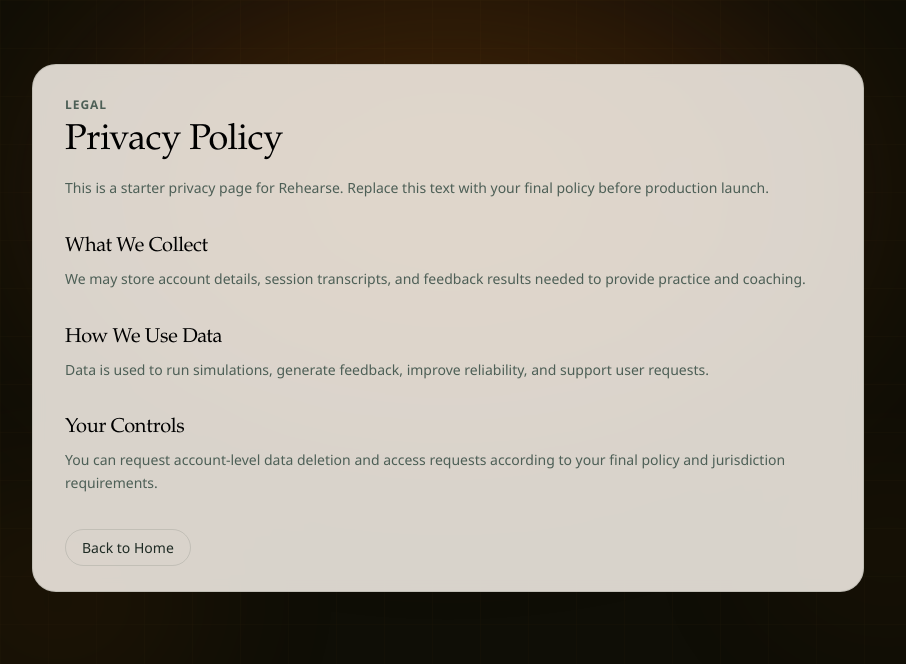
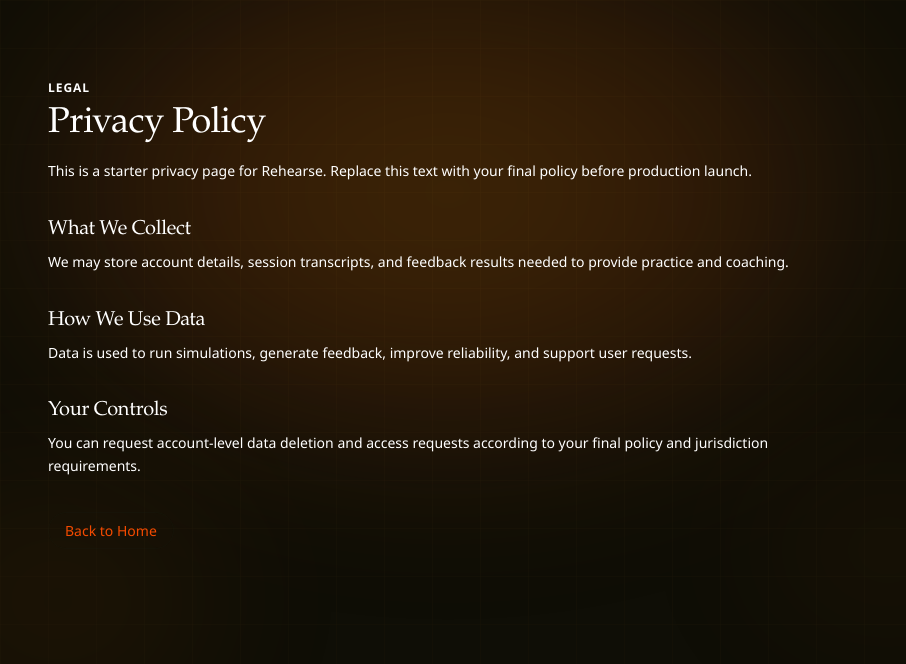
Before and after one commit to initysl/rehearse, a Next.js app in the folder client/: page /privacy in a window 1280 px wide. Shown: the top 664 px of the page, without its empty margins (192-1098 px from the left). Built offline with nearby package versions, Linux system fonts and the light colour scheme; no server answers.

Commit message:
refactor: Update styling and structure for Auth, Privacy, and Terms pages; remove unused global types

```diff
--- a/client/app/auth/page.tsx
+++ b/client/app/auth/page.tsx
@@ -24,7 +24,6 @@ import {
   useMeQuery,
   useRegisterMutation,
 } from '@/lib/hooks/use-auth';
-import { AiFillGoogleSquare } from 'react-icons/ai';
 import { FaGoogle } from 'react-icons/fa';
 
 type AuthMode = 'signin' | 'signup';
@@ -407,7 +406,8 @@ export default function AuthPage() {
               {isSubmitting ? (
                 <>
                   <FiLoader
-                    className='h-3.5 w-3.5 animate-spin rounded-full border-2 border-[#0f0e06]/30 border-t-[#0f0e06]'
+                    size={20}
+                    className='animate-spin rounded-full border-2 text-white border-[#0f0e06]/30 border-t-[#0f0e06]'
                     aria-hidden='true'
                   />
                 </>
@@ -439,7 +439,7 @@ export default function AuthPage() {
           {googleError ? (
             <p
               role='alert'
-              className='mt-3 inline-flex items-start gap-2 rounded-xl border border-rose-500/30 bg-rose-500/10 px-3 py-2 text-xs text-rose-200'
+              className='mt-3 inline-flex justify-center items-start gap-2 rounded-xl border border-rose-500/30 bg-rose-500/10 px-3 py-2 text-xs text-rose-200'
             >
               <FiAlertCircle className='mt-0.5 shrink-0' aria-hidden='true' />
               {googleError}
@@ -459,7 +459,7 @@ export default function AuthPage() {
           {authError ? (
             <p
               role='alert'
-              className='mt-4 inline-flex items-start gap-2 rounded-xl border border-rose-500/30 bg-rose-500/10 px-3 py-2 text-xs text-rose-200'
+              className='mt-4 inline-flex items-center gap-2 rounded-xl border border-rose-500/30 bg-rose-500/10 px-3 py-2 text-xs text-rose-200'
             >
               <FiAlertCircle className='mt-0.5 shrink-0' aria-hidden='true' />
               {formatError(authError)}
--- a/client/app/privacy/page.tsx
+++ b/client/app/privacy/page.tsx
@@ -1,36 +1,40 @@
-import Link from "next/link";
+import Link from 'next/link';
 
 export default function PrivacyPage() {
   return (
-    <main className="mx-auto min-h-screen w-full max-w-4xl px-4 py-16 sm:px-6 lg:px-8">
-      <div className="glass-panel rounded-3xl p-6 sm:p-8">
-        <p className="text-xs font-semibold uppercase tracking-[0.08em] text-(--ink-soft)">
+    <main className='mx-auto min-h-screen w-full max-w-4xl px-4 py-16 sm:px-6 lg:px-8 text-white'>
+      <div className='rounded-3xl p-4'>
+        <p className='text-xs font-semibold uppercase tracking-[0.08em]'>
           Legal
         </p>
-        <h1 className="mt-2 text-3xl sm:text-4xl">Privacy Policy</h1>
-        <p className="mt-4 text-sm leading-relaxed text-(--ink-soft)">
-          This is a starter privacy page for Rehearse. Replace this text with your final policy before production launch.
+        <h1 className='mt-2 text-3xl sm:text-4xl'>Privacy Policy</h1>
+        <p className='mt-4 text-sm leading-relaxed'>
+          This is a starter privacy page for Rehearse. Replace this text with
+          your final policy before production launch.
         </p>
 
-        <h2 className="mt-8 text-xl">What We Collect</h2>
-        <p className="mt-2 text-sm leading-relaxed text-(--ink-soft)">
-          We may store account details, session transcripts, and feedback results needed to provide practice and coaching.
+        <h2 className='mt-8 text-xl'>What We Collect</h2>
+        <p className='mt-2 text-sm leading-relaxed'>
+          We may store account details, session transcripts, and feedback
+          results needed to provide practice and coaching.
         </p>
 
-        <h2 className="mt-8 text-xl">How We Use Data</h2>
-        <p className="mt-2 text-sm leading-relaxed text-(--ink-soft)">
-          Data is used to run simulations, generate feedback, improve reliability, and support user requests.
+        <h2 className='mt-8 text-xl'>How We Use Data</h2>
+        <p className='mt-2 text-sm leading-relaxed'>
+          Data is used to run simulations, generate feedback, improve
+          reliability, and support user requests.
         </p>
 
-        <h2 className="mt-8 text-xl">Your Controls</h2>
-        <p className="mt-2 text-sm leading-relaxed text-(--ink-soft)">
-          You can request account-level data deletion and access requests according to your final policy and jurisdiction requirements.
+        <h2 className='mt-8 text-xl'>Your Controls</h2>
+        <p className='mt-2 text-sm leading-relaxed'>
+          You can request account-level data deletion and access requests
+          according to your final policy and jurisdiction requirements.
         </p>
 
-        <div className="mt-10">
+        <div className='mt-10'>
           <Link
-            href="/"
-            className="rounded-full border border-(--line-soft) px-4 py-2 text-sm font-medium text-foreground hover:bg-white"
+            href='/'
+            className='rounded-full border border-(--line-soft) px-4 py-2 text-sm font-medium text-orange-600 hover:bg-white'
           >
             Back to Home
           </Link>
--- a/client/app/terms/page.tsx
+++ b/client/app/terms/page.tsx
@@ -1,36 +1,40 @@
-import Link from "next/link";
+import Link from 'next/link';
 
 export default function TermsPage() {
   return (
-    <main className="mx-auto min-h-screen w-full max-w-4xl px-4 py-16 sm:px-6 lg:px-8">
-      <div className="glass-panel rounded-3xl p-6 sm:p-8">
-        <p className="text-xs font-semibold uppercase tracking-[0.08em] text-(--ink-soft)">
+    <main className='mx-auto min-h-screen w-full max-w-4xl px-4 py-16 sm:px-6 lg:px-8 text-white'>
+      <div className='rounded-3xl p-4'>
+        <p className='text-xs font-semibold uppercase tracking-[0.08em]'>
           Legal
         </p>
-        <h1 className="mt-2 text-3xl sm:text-4xl">Terms of Use</h1>
-        <p className="mt-4 text-sm leading-relaxed text-(--ink-soft)">
-          This is a starter terms page for Rehearse. Replace this text with your final legal terms before production launch.
+        <h1 className='mt-2 text-3xl sm:text-4xl'>Terms of Use</h1>
+        <p className='mt-4 text-sm leading-relaxed'>
+          This is a starter terms page for Rehearse. Replace this text with your
+          final legal terms before production launch.
         </p>
 
-        <h2 className="mt-8 text-xl">Acceptable Use</h2>
-        <p className="mt-2 text-sm leading-relaxed text-(--ink-soft)">
-          Use Rehearse lawfully and do not attempt to abuse, overload, reverse engineer, or disrupt the platform.
+        <h2 className='mt-8 text-xl'>Acceptable Use</h2>
+        <p className='mt-2 text-sm leading-relaxed'>
+          Use Rehearse lawfully and do not attempt to abuse, overload, reverse
+          engineer, or disrupt the platform.
         </p>
 
-        <h2 className="mt-8 text-xl">Accounts</h2>
-        <p className="mt-2 text-sm leading-relaxed text-(--ink-soft)">
-          You are responsible for keeping your account credentials secure and for all activity on your account.
+        <h2 className='mt-8 text-xl'>Accounts</h2>
+        <p className='mt-2 text-sm leading-relaxed'>
+          You are responsible for keeping your account credentials secure and
+          for all activity on your account.
         </p>
 
-        <h2 className="mt-8 text-xl">Service Changes</h2>
-        <p className="mt-2 text-sm leading-relaxed text-(--ink-soft)">
-          Features may change over time as we improve rehearsal quality and system reliability.
+        <h2 className='mt-8 text-xl'>Service Changes</h2>
+        <p className='mt-2 text-sm leading-relaxed'>
+          Features may change over time as we improve rehearsal quality and
+          system reliability.
         </p>
 
-        <div className="mt-10">
+        <div className='mt-10'>
           <Link
-            href="/"
-            className="rounded-full border border-(--line-soft) px-4 py-2 text-sm font-medium text-foreground hover:bg-white"
+            href='/'
+            className='rounded-full border border-(--line-soft) px-4 py-2 text-sm font-medium text-orange-600 hover:bg-white'
           >
             Back to Home
           </Link>
```
Also changed, not shown: client/types/globaltypes.ts (deleted), 1 other file (tests, documents, lock files or other folders).
